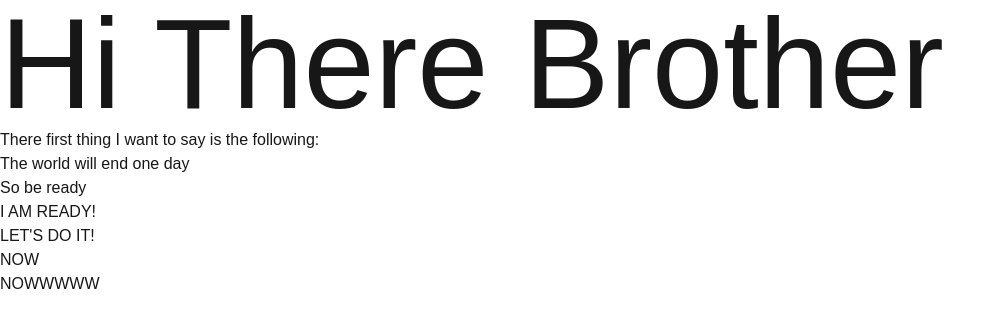
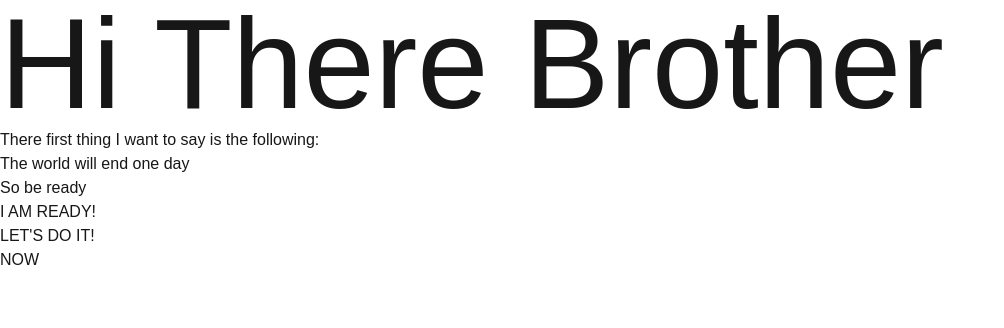
Before and after one commit to BrahimBoussada/to-delete-later, a Next.js app: page / in a window 1280 px wide. Shown: the top 328 px of the page, without its empty margins (0-1004 px from the left). Built offline with nearby package versions, Linux system fonts and the light colour scheme.

Commit message:
asdsalıdja

```diff
--- a/src/app/page.tsx
+++ b/src/app/page.tsx
@@ -10,7 +10,6 @@ export default function Home() {
       <p>I AM READY!</p>
       <p>LET'S DO IT!</p>
       <p>NOW</p>
-      <p>NOWWWWW</p>
     </main>
   );
 }
```
